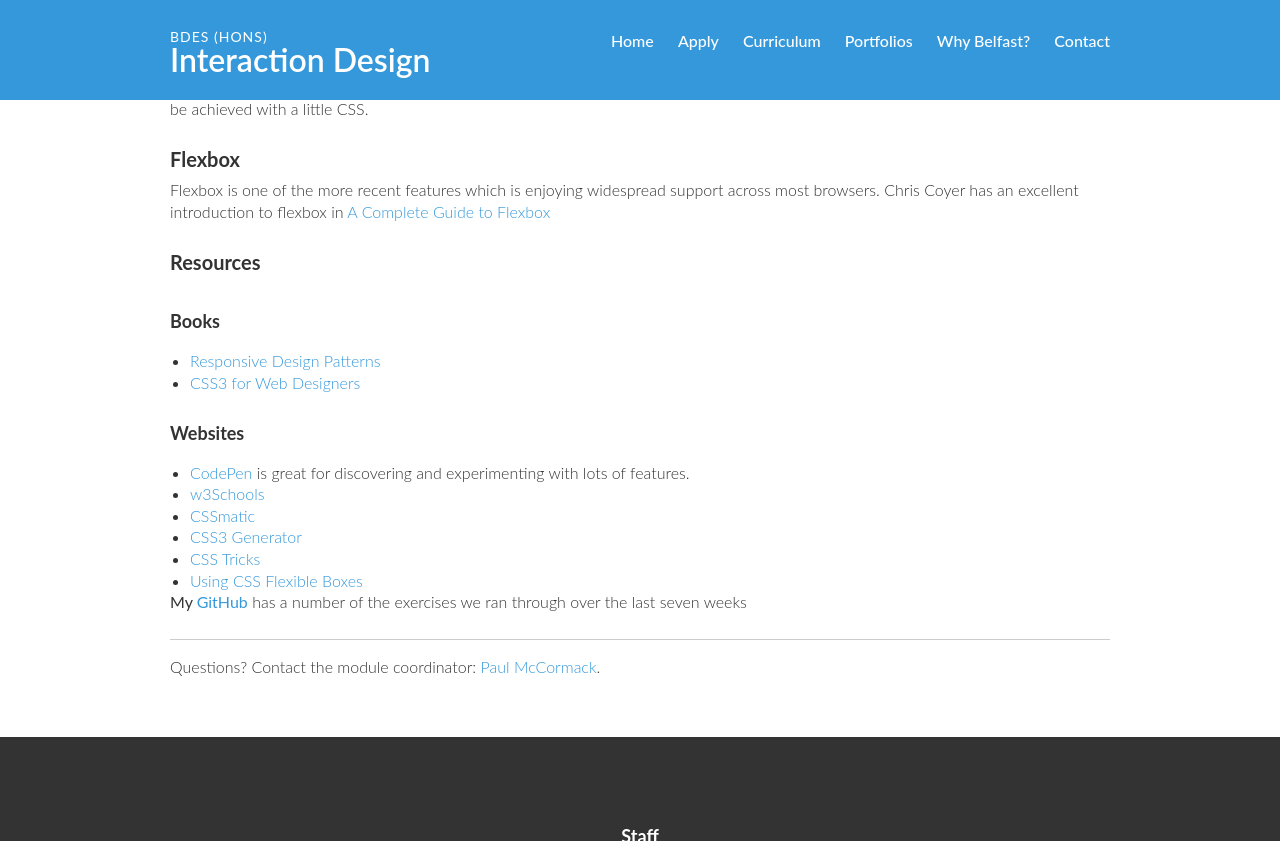
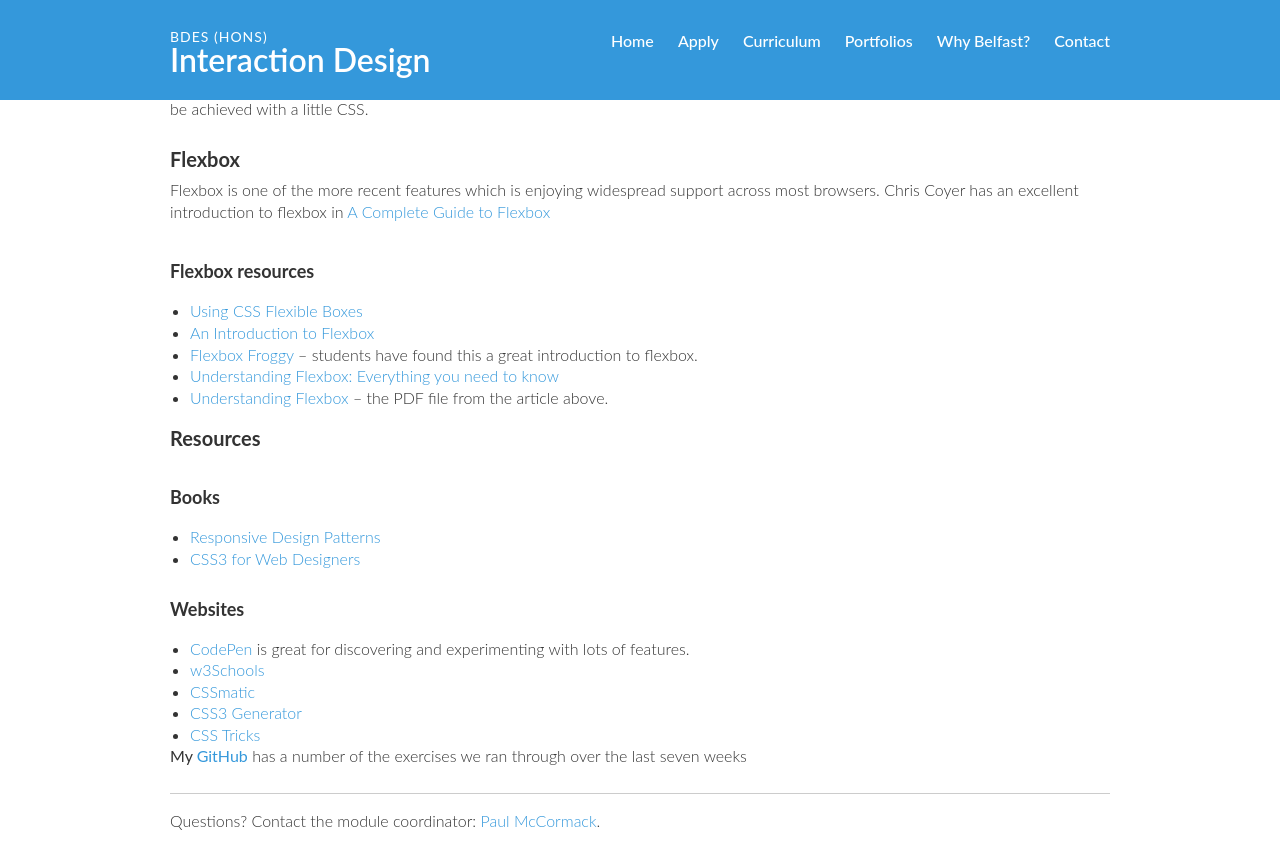
Before and after one commit to ixdbelfast/ixdbelfast.github.io, a Jekyll site: the page built from modules/IXD101/IXD101.md, in a window 1280 px wide and 900 px high, scrolled down 12377 px, cut to the strip 0-841 px from the top of the window. Built offline with Jekyll 4.4.1, drawn with Linux system fonts in a browser that asks for light colours; our own code applies the rules of GitHub Pages for plain Markdown files.

Commit message:
Updated Week 11 content

```diff
--- a/modules/IXD101/IXD101.md
+++ b/modules/IXD101/IXD101.md
@@ -559,7 +559,15 @@ If you want to add a simple gallery to your Baskerville website showing off a ra
 
 ### Flexbox
 
-Flexbox is one of the more recent features which is enjoying widespread support across most browsers. Chris Coyer has an excellent introduction to flexbox in [A Complete Guide to Flexbox](https://css-tricks.com/snippets/css/a-guide-to-flexbox/)
+Flexbox is one of the more recent features which is enjoying widespread support across most browsers. Chris Coyer has an excellent introduction to flexbox in [A Complete Guide to Flexbox](https://css-tricks.com/snippets/css/a-guide-to-flexbox)
+
+#### Flexbox resources
+- [Using CSS Flexible Boxes](https://developer.mozilla.org/en-US/docs/Web/CSS/CSS_Flexible_Box_Layout/Using_CSS_flexible_boxes)
+- [An Introduction to Flexbox](https://slicejack.com/introduction-to-flexbox)
+- [Flexbox Froggy](http://flexboxfroggy.com/) – students have found this a great introduction to flexbox.
+- [Understanding Flexbox: Everything you need to know](https://medium.freecodecamp.org/understanding-flexbox-everything-you-need-to-know-b4013d4dc9af)
+- [Understanding Flexbox](https://ohansemmanuel.github.io/uf_download.html) – the PDF file from the article above.
+
 
 ### Resources
 #### Books
```
Also changed, not shown: other parts of modules/IXD101/IXD101.md (+1 -1 lines).
